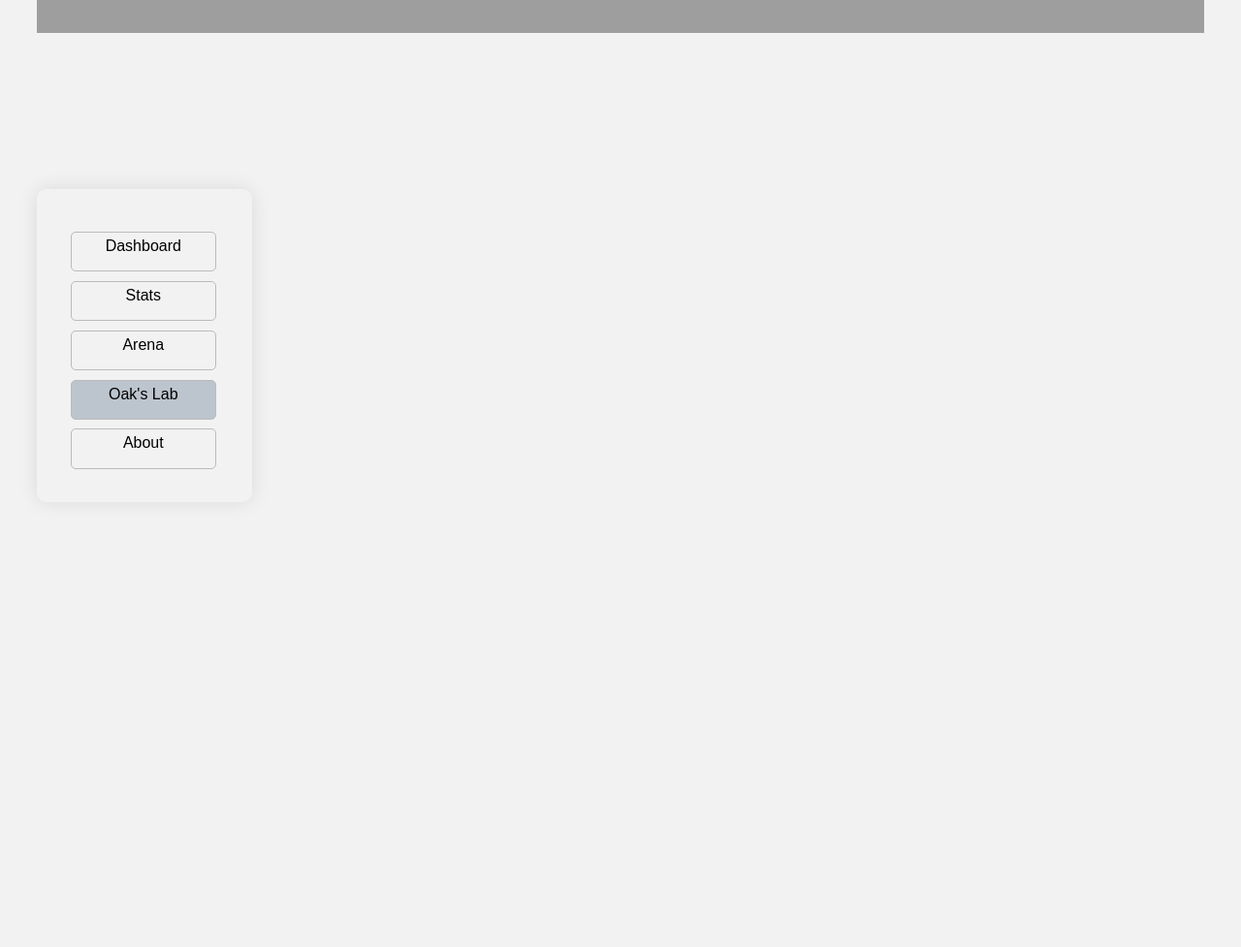
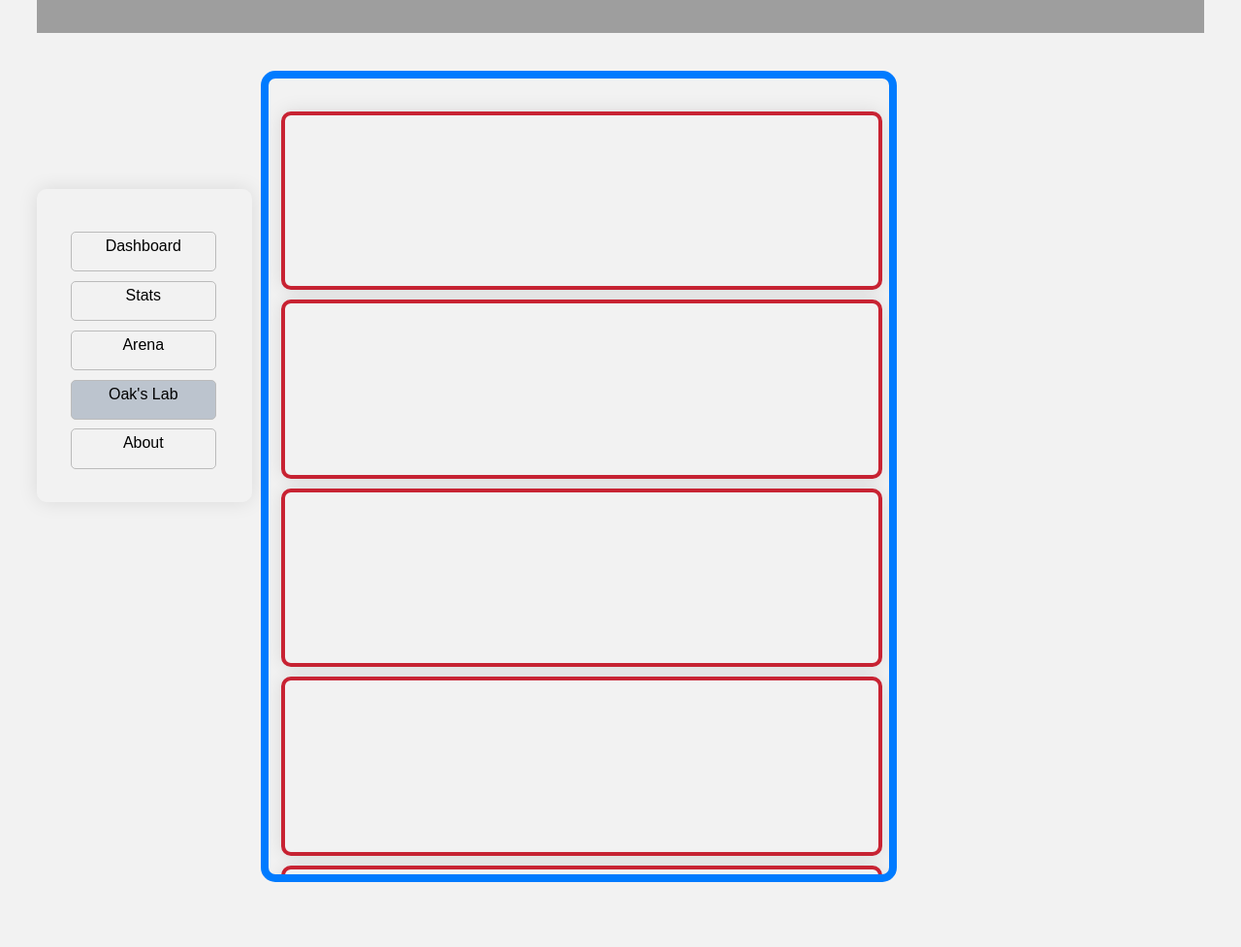
Before and after one commit to aarcee17/COPedex, a Flask app: page /filter in a window 1280 px wide. Shown: the part 60-1037 px from the top of the page at 97% size. Run offline with Flask 3, Linux system fonts and the light colour scheme; a user stored in the database is signed in; some web fonts are replaced; grey boxes are pictures that could not be loaded.

Commit message:
Initiated filterDashboard.html

```diff
--- a/app.py
+++ b/app.py
@@ -70,7 +70,8 @@ def dashboard():
         sbi = helpers.get_stock_dataN('NIFTY_BANK')
         hdfc = helpers.get_stock_dataN('NIFTY_IT')
         data = [nifty,sensex,sbi,hdfc]
-        return render_template('home.html', username=session['username'],data = data)
+        news = helpers.newsMain()
+        return render_template('home.html', username=session['username'], data = data, news = news)
 
     else:
         return redirect(url_for('index'))
@@ -98,6 +99,7 @@ def compareDashboard():
 @app.route('/filter')
 def filterDashboard():
     if 'user_id' in session:
+
         return render_template('filterDashboard.html')
     else:
         return redirect(url_for('index'))
@@ -141,5 +143,7 @@ def multiStocks():
     print(jsonify(json_data_list))
     return jsonify(json_data_list)
 
+
+
 if __name__ == '__main__':
     app.run(debug=True)
--- a/static/style.css
+++ b/static/style.css
@@ -450,3 +450,47 @@ hr.solid {
     border: 2px solid #bbb;
     border-radius: 5px;
 }
+
+.allStocksScroll .boxes {
+    flex-direction: column;
+    justify-content: space-between;
+    margin-top: 2.5vh;
+}
+
+.filterD {
+    margin-top: 12vh;
+    margin-bottom: auto;
+    height: 100%;
+}
+
+.allStocksScroll .box {
+    margin-left: 1vw;
+    margin-top: 1vh;
+    width: 45.5vw;
+    border: 4px solid #c82333;
+}
+
+.allStocksScroll {
+    margin-left: 18vw;
+    margin-top: 3.5vh;
+    height: 84vh;
+    overflow-x: hidden;
+    overflow-y: auto;
+    border: 8px solid #007bff;
+    border-radius: 5px;
+    border-radius: 15px;
+    width: 50vw;
+}
+
+.news .boxes {
+    margin-left: 3vw;
+}
+
+.news .box {
+    overflow-x: hidden;
+    overflow-y: auto;
+}
+
+.news h3 {
+    font-family: 'VT323', monospace;
+}
--- a/templates/filterDashboard.html
+++ b/templates/filterDashboard.html
@@ -32,6 +32,20 @@
                 </ul>
             </div>
         </div>
+        <div class="allStocksScroll">
+            <div class="boxes">
+                <div class="box">
+                </div>
+                <div class="box">
+                </div>
+                <div class="box">
+                </div>
+                <div class="box">
+                </div>
+                <div class="box">
+                </div>
+            </div>
+        </div>
     </main>
 </body>
 </html>
```
Also changed, not shown: helpers.py (+9 -2 lines), static/nifty50.csv (added, +50 -0 lines), templates/home.html (+10 -1 lines).
